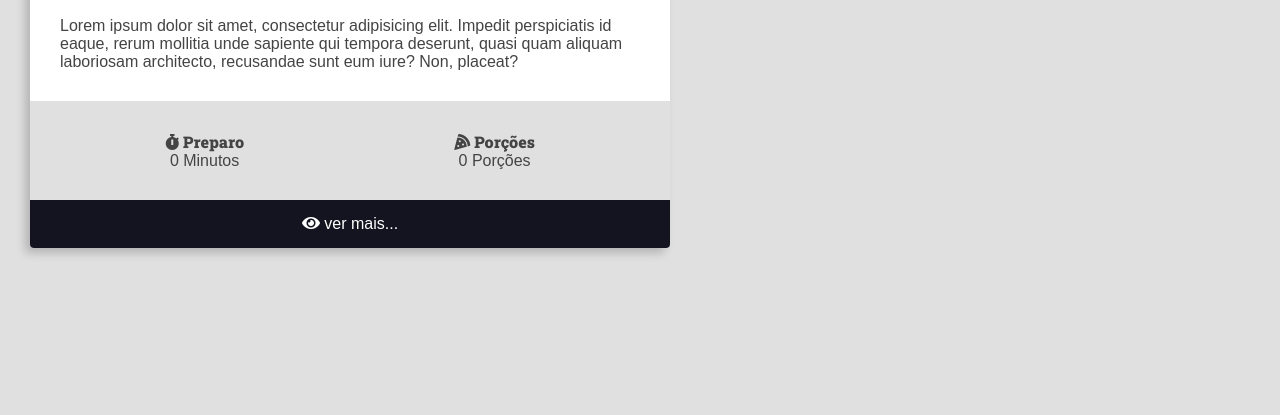
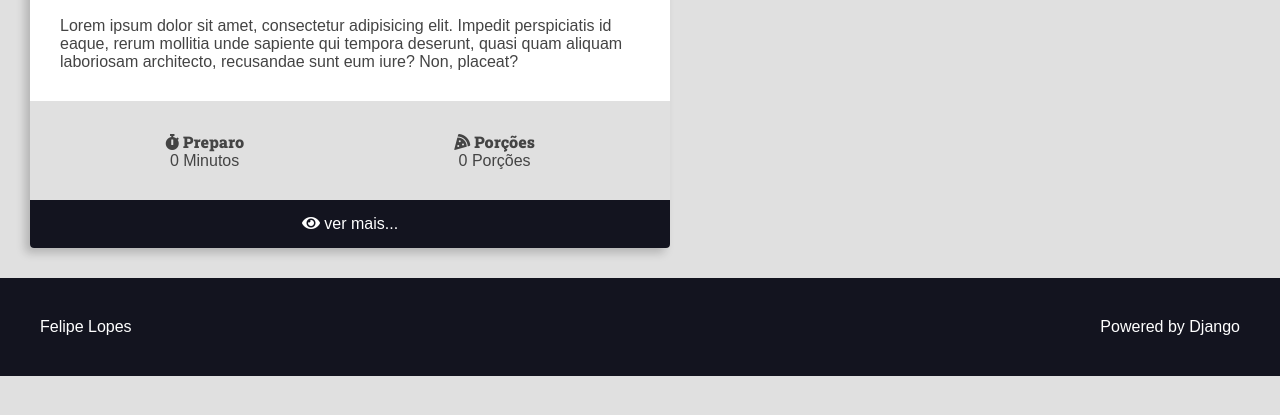
Before and after one commit to Felipe-007/Receitas, a Django app: template recipes/templates/recipes/pages/home.html in a window 1280 px wide. Shown: the part 333-748 px from the top of the page. Run offline with Django 4.2, Linux system fonts and the light colour scheme; the template is opened without the code that fills it, so the values that code supplies are empty; some libraries are stand-ins or nearby versions.

Commit message:
C4 - Adicionado o footer

```diff
--- /dev/null
+++ b/recipes/templates/recipes/partials/_footer.html
@@ -0,0 +1,10 @@
+{% load static %}
+<footer class="main-footer">
+  <div class="developer">
+    <a href="https://github.com/Felipe-007" target="_blank" rel="noreferrer noopener">Felipe Lopes</a>
+  </div>
+
+  <div class="powered">
+    <a href="https://www.djangoproject.com/" target="_blank" rel="noreferrer noopener">Powered by Django</a>
+  </div>
+</footer>
--- a/recipes/templates/recipes/partials/_head.html
+++ b/recipes/templates/recipes/partials/_head.html
@@ -256,5 +256,24 @@
         .recipe-footer a:hover {
             filter: brightness(2);
         }
+
+        .main-footer {
+            display: flex;
+            align-items: center;
+            justify-content: space-between;
+            background: var(--color-primary-dark);
+            color: var(--color-white);
+            padding: var(--spacing-gutter-large);
+        }
+
+        .main-footer a {
+            color: var(--color-white);
+            text-decoration: none;
+            transition: all 300ms ease-in-out;
+        }
+
+        .main-footer a:hover{
+            filter: brightness(.8);
+        }
     </style>
 </head>
--- /dev/null
+++ b/recipes/templates/recipes/partials/_recipe.html
@@ -0,0 +1,53 @@
+{% load static %}
+
+<div class="recipe recipe-list-item">
+  <div class="recipe-cover">
+    <img src="https://via.placeholder.com/1280x720.png/269fe6" alt="Temporário">
+  </div>
+  <div class="recipe-title-container">
+    <h2 class="recipe-title">Lorem ipsum dolor sit amet.</h2>
+  </div>
+  <div class="recipe-author">
+    <span class="recipe-author-item">
+      <i class="fas fa-user"></i>
+      Felipe Lopes
+    </span>
+    <span class="recipe-author-item">
+      <i class="fas fa-calendar-alt"></i>
+      24/08/2022 às 11:21
+    </span>
+    <span class="recipe-author-item">
+      <a href="/recipes/category/cafe-da-manha/">
+        <i class="fas fa-layer-group"></i>
+        <span>Café da manhã</span>
+      </a>
+    </span>
+  </div>
+  <div class="recipe-content">
+    <p>Lorem ipsum dolor sit amet, consectetur adipisicing elit. Impedit perspiciatis id eaque, rerum mollitia
+      unde sapiente qui tempora deserunt, quasi quam aliquam laboriosam architecto, recusandae sunt eum iure? Non,
+      placeat?</p>
+  </div>
+
+  <div class="recipe-meta-container">
+    <div class="recipe-meta recipe-preparation">
+      <h3 class="recipe-meta-title"><i class="fas fa-stopwatch"></i> Preparo</h3>
+      <div class="recipe-meta-text">
+        0 Minutos
+      </div>
+    </div>
+    <div class="recipe-meta recipe-servings">
+      <h3 class="recipe-meta-title"><i class="fas fa-pizza-slice"></i> Porções</h3>
+      <div class="recipe-meta-text">
+        0 Porções
+      </div>
+    </div>
+  </div>
+
+  <footer class="recipe-footer">
+    <a class="recipe-read-more button button-dark button-full-width" href="/recipes/3/">
+      <i class="fas fa-eye"></i>
+      <span>ver mais...</span>
+    </a>
+  </footer>
+</div>
```
Also changed, not shown: recipes/templates/recipes/pages/home.html (+6 -49 lines).
